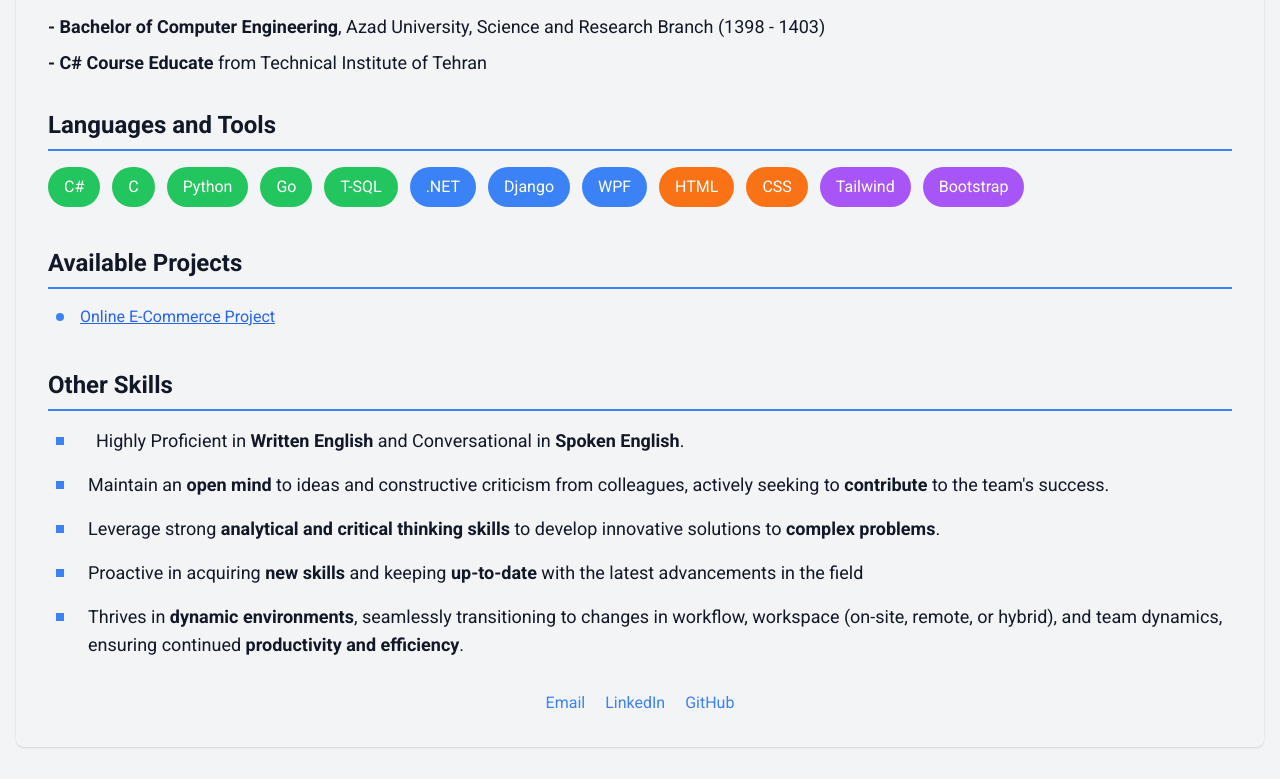
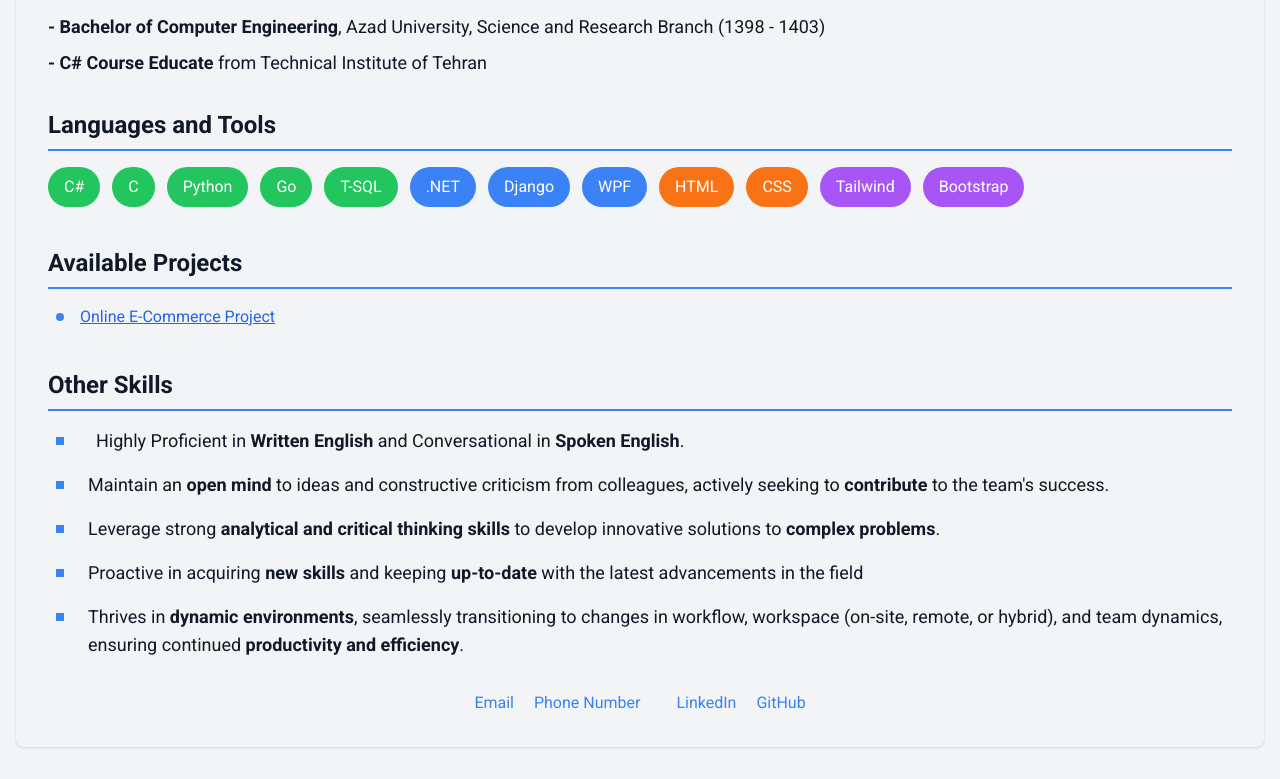
Before and after one commit to emadg-dev/emadg-dev.github.io, a plain HTML site: page index.html in a window 1280 px wide. Shown: the part 801-1580 px from the top of the page. Drawn offline with nearby package versions, Linux system fonts and the light colour scheme.

Commit message:
Update index.html

```diff
--- a/index.html
+++ b/index.html
@@ -247,6 +247,8 @@
                 <div class="contact-info text-center mt-8">
                     <a href="mailto:Ghosi.Emad@Gmail.com" class="text-blue-500 hover:underline"
                     target="_blank">Email</a>
+<a href="tell:09214113572" target="_blank"
+                     class="text-blue-500 hover:underline mx-4">Phone Number</a>
                     <a href="https://www.linkedin.com/in/emad-ghosi-a16a78254/" target="_blank"
                      class="text-blue-500 hover:underline mx-4">LinkedIn</a>
                     <a href="https://github.com/Emadg-dev" class="text-blue-500 hover:underline" target="_blank">GitHub</a>
```
